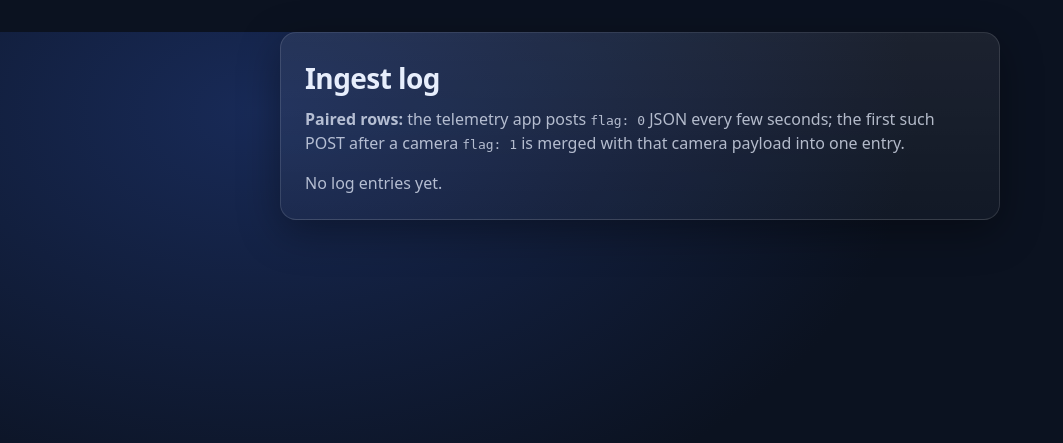
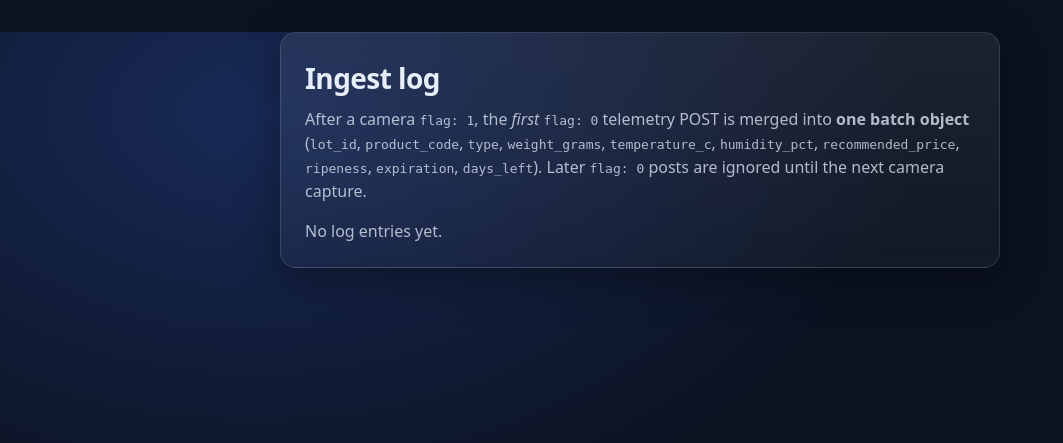
Before and after one commit to rohanrajesh27/whack, a Flask app: page /logs in a window 1280 px wide. Shown: the top 443 px of the page, without its empty margins (0-1063 px from the left). Run offline with Flask 3, Linux system fonts and the light colour scheme; data that the repository does not hold is empty; some libraries are stand-ins or nearby versions.

Commit message:
Merge flag=1 and flag=0 into single batch payload for logs
- merge_camera_and_telemetry_to_batch maps camera + telemetry into lot fields
- logs store payload.batch only; /logs renders batch JSON; legacy rows unchanged

Made-with: Cursor

```diff
--- a/app.py
+++ b/app.py
@@ -68,6 +68,77 @@ def _payload_flag_value(payload) -> Optional[int]:
     return int(first_val)
 
 
+def _coalesce_int(*vals: object) -> Optional[int]:
+    for v in vals:
+        if v is None or isinstance(v, bool):
+            continue
+        try:
+            return int(v)
+        except (TypeError, ValueError):
+            continue
+    return None
+
+
+def _coalesce_float(*vals: object) -> Optional[float]:
+    for v in vals:
+        if v is None or isinstance(v, bool):
+            continue
+        try:
+            return float(v)
+        except (TypeError, ValueError):
+            continue
+    return None
+
+
+def merge_camera_and_telemetry_to_batch(camera: dict, telemetry: dict) -> dict:
+    """Strip ``flag`` and build one batch-shaped dict (lot / shelf fields for DB or UI)."""
+    c = {k: v for k, v in camera.items() if k != "flag"}
+    s = {k: v for k, v in telemetry.items() if k != "flag"}
+
+    lot_id = s.get("lot_id") or s.get("lot_code") or c.get("lot_id") or c.get("lot_code") or c.get("product_code")
+    product_code = c.get("product_code") or s.get("product_code")
+
+    ripeness = _coalesce_int(
+        s.get("ripeness"),
+        c.get("ripeness_score"),
+        s.get("ripeness_score"),
+        c.get("ripeness"),
+    )
+
+    weight_grams = _coalesce_float(s.get("weight_grams"), s.get("weight_g"), c.get("weight_grams"), c.get("weight_g"))
+    temperature_c = _coalesce_float(s.get("temperature_c"), s.get("temp_c"), c.get("temperature_c"), c.get("temp_c"))
+    humidity_pct = _coalesce_float(
+        s.get("humidity_pct"), s.get("humidity_rh"), c.get("humidity_pct"), c.get("humidity_rh")
+    )
+    recommended_price = _coalesce_float(
+        s.get("recommended_price"),
+        s.get("recommended"),
+        c.get("recommended_price"),
+    )
+
+    batch_type = s.get("type") or s.get("product_type") or c.get("type")
+
+    expiration = s.get("expiration") or s.get("expires_at") or c.get("expiration") or c.get("expires_at")
+    days_left = _coalesce_int(s.get("days_left"), c.get("days_left"))
+    if days_left is None and expiration is not None:
+        exp_dt = expiration if isinstance(expiration, datetime.datetime) else parse_storage_datetime(str(expiration))
+        if exp_dt is not None:
+            days_left = max(0, (exp_dt.date() - datetime.datetime.now().date()).days)
+
+    return {
+        "lot_id": lot_id,
+        "product_code": product_code,
+        "type": batch_type,
+        "weight_grams": weight_grams,
+        "temperature_c": temperature_c,
+        "humidity_pct": humidity_pct,
+        "recommended_price": recommended_price,
+        "ripeness": ripeness,
+        "expiration": expiration,
+        "days_left": days_left,
+    }
+
+
 @app.route("/logs")
 def logs():
     """Show merged camera + telemetry rows (newest pairs last in chronological list)."""
@@ -79,6 +150,15 @@ def logs():
     for entry in entries:
         payload = entry.get("payload")
         if not isinstance(payload, dict):
+            continue
+        if "batch" in payload and isinstance(payload.get("batch"), dict):
+            results.append(
+                {
+                    "kind": "batch",
+                    "ts": entry.get("ts"),
+                    "batch": payload["batch"],
+                }
+            )
             continue
         if "camera" in payload and "sensor" in payload:
             results.append(
@@ -133,20 +213,23 @@ def receive_data():
         return render_template("receive_data_display.html", payload=data)
 
     if first_key == "flag" and first_val == 0:
+        # Only the first flag=0 after a flag=1 is logged (one merged row). Orphan flag=0 posts are ignored.
+        merged_ok = False
         try:
             db = get_mongo_db()
             pend = db["ingest_pending"].find_one({"_id": INGEST_PENDING_DOC_ID})
-            coll = db["logs"]
             if pend and isinstance(pend.get("payload"), dict):
-                merged = {"camera": dict(pend["payload"]), "sensor": dict(data)}
-                coll.insert_one({"ts": now_ts(), "payload": merged})
+                coll = db["logs"]
+                batch = merge_camera_and_telemetry_to_batch(dict(pend["payload"]), dict(data))
+                coll.insert_one({"ts": now_ts(), "payload": {"batch": batch}})
+                _trim_logs_collection(coll)
                 db["ingest_pending"].delete_one({"_id": INGEST_PENDING_DOC_ID})
-            else:
-                coll.insert_one({"ts": now_ts(), "payload": {"sensor": dict(data)}})
-            _trim_logs_collection(coll)
+                merged_ok = True
         except Exception:
             pass
-        return jsonify(status="success", message="Logged (telemetry merged if camera was pending)."), 200
+        if merged_ok:
+            return jsonify(status="success", message="Logged merged batch payload."), 200
+        return jsonify(status="success", message="No pending camera capture; telemetry not logged."), 200
 
     # Legacy: pinger-style payloads (weight + message)
     if 'weight' in data and 'message' in data:
--- a/templates/logs.html
+++ b/templates/logs.html
@@ -4,7 +4,7 @@
   <main class="card" style="margin: 2rem auto; max-width: 820px;">
     <h1>Ingest log</h1>
     <p>
-      <strong>Paired rows:</strong> the telemetry app posts <code>flag: 0</code> JSON every few seconds; the first such POST after a camera <code>flag: 1</code> is merged with that camera payload into one entry.
+      After a camera <code>flag: 1</code>, the <em>first</em> <code>flag: 0</code> telemetry POST is merged into <strong>one batch object</strong> (<code>lot_id</code>, <code>product_code</code>, <code>type</code>, <code>weight_grams</code>, <code>temperature_c</code>, <code>humidity_pct</code>, <code>recommended_price</code>, <code>ripeness</code>, <code>expiration</code>, <code>days_left</code>). Later <code>flag: 0</code> posts are ignored until the next camera capture.
     </p>
     {% if not logs %}
       <p style="margin-top: 1rem; color: var(--muted);">No log entries yet.</p>
@@ -14,7 +14,13 @@
           <li style="padding: 1rem; background: rgba(0,0,0,0.25); border-radius: 12px; border: 1px solid rgba(255,255,255,0.1);">
             <div style="font-size: 0.875rem; color: var(--muted); margin-bottom: 0.75rem;">{{ row.ts }}</div>
 
-            {% if row.kind == "pair" %}
+            {% if row.kind == "batch" %}
+              <div style="margin-bottom: 0.5rem;">
+                <span style="display: inline-block; padding: 0.15rem 0.5rem; border-radius: 6px; font-weight: 600; background: rgba(34, 197, 94, 0.25);">batch (camera + telemetry)</span>
+              </div>
+              <pre style="margin: 0; padding: 0.75rem; overflow: auto; font-size: 0.8125rem; background: rgba(0,0,0,0.2); border-radius: 8px;">{{ row.batch | tojson(indent=2) }}</pre>
+
+            {% elif row.kind == "pair" %}
               <div style="margin-bottom: 0.75rem;">
                 <span style="display: inline-block; padding: 0.15rem 0.5rem; border-radius: 6px; font-weight: 600; margin-right: 0.35rem; background: rgba(124, 58, 237, 0.35);">camera flag=1</span>
               </div>
```
